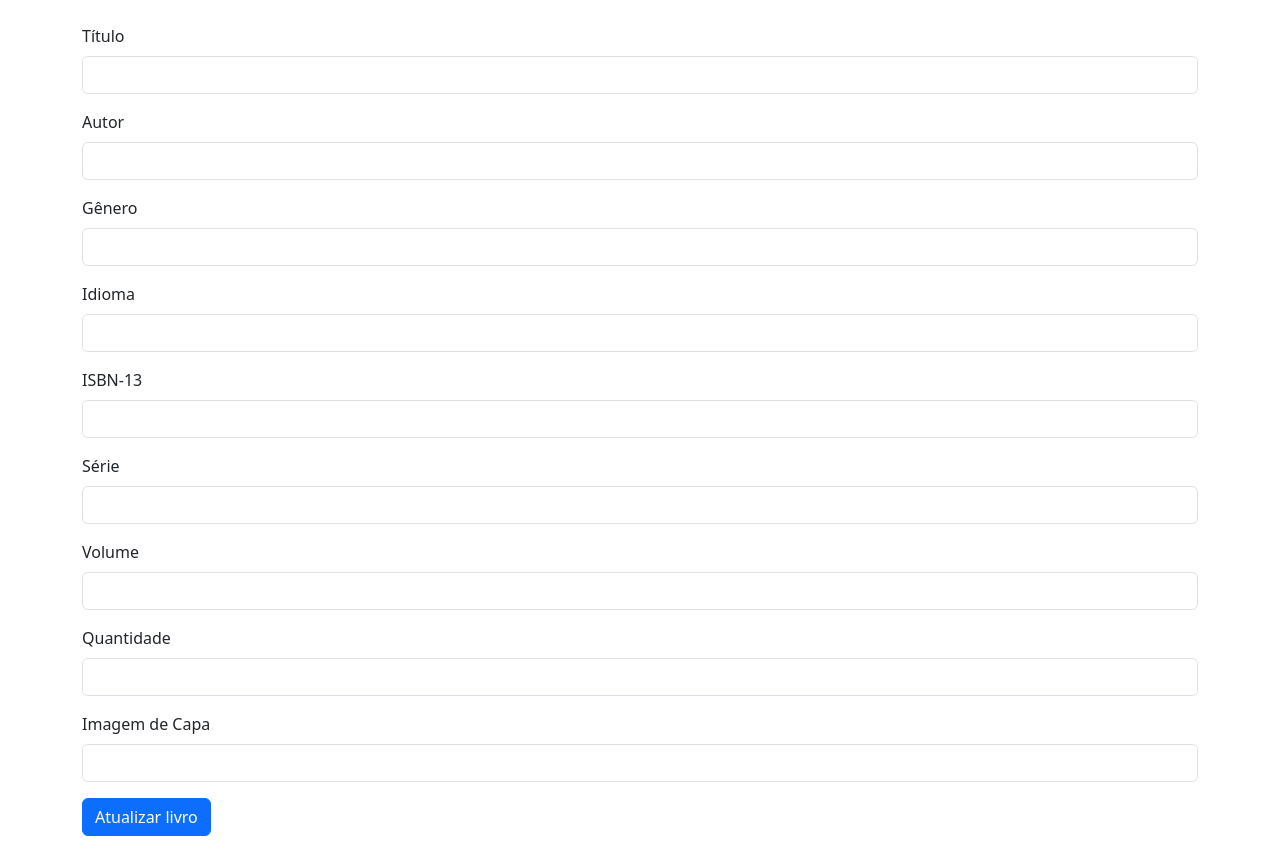
After one commit to fe-tabs/utd-php-module-05-assignment, a CodeIgniter 4 app: template app/Views/books/update.php in a window 1280 px wide. The commit adds this page. Run offline with PHP 8.4 and a stand-in for CodeIgniter, Linux system fonts and the light colour scheme; the template is opened without the code that fills it, so the values that code supplies are empty; some libraries are stand-ins or nearby versions.

Commit message:
:sparkles: feat: update book

```diff
--- a/app/Config/Routes.php
+++ b/app/Config/Routes.php
@@ -7,6 +7,7 @@ use CodeIgniter\Router\RouteCollection;
  */
 $routes->get('/', 'Home::index');
 
+$routes->get('/books', 'BookController::listAll');
 $routes->get('/books/new', 'BookController::add');
-$routes->get('/books', 'BookController::listAll');
+$routes->post('/books/update/(:any)', 'BookController::update/$1');
 $routes->post('/books/save', 'BookController::save');
--- a/app/Controllers/BookController.php
+++ b/app/Controllers/BookController.php
@@ -25,6 +25,12 @@ class BookController extends BaseController
         return view('books/listAll', $data);
     }
 
+    public function update($id) {
+        $data['update'] = $this->model->find($id);
+
+        return view('books/update', $data);
+    }
+
     public function save()
     {
         $this->model->save($_POST);
--- /dev/null
+++ b/app/Views/books/update.php
@@ -0,0 +1,78 @@
+<?php
+  $data = $update;
+
+  use Config\App;
+
+?>
+<!DOCTYPE html>
+<html lang="pt-br">
+  <head>
+    <meta charset="UTF-8">
+    <meta name="viewport" content="width=device-width, initial-scale=1.0">
+
+    <title>Biblioteca UTD</title>
+
+    <link href="https://cdn.jsdelivr.net/npm/bootstrap@5.3.3/dist/css/bootstrap.min.css" rel="stylesheet" integrity="sha384-QWTKZyjpPEjISv5WaRU9OFeRpok6YctnYmDr5pNlyT2bRjXh0JMhjY6hW+ALEwIH" crossorigin="anonymous">
+    <link rel="stylesheet" href="https://cdn.jsdelivr.net/npm/bootstrap-icons@1.3.0/font/bootstrap-icons.css">
+    <link rel="stylesheet" href="assets/css/style.css">
+  </head>
+
+  <body>
+  <main class="container py-4 h-100">
+    <form action="<?php $baseURL;?>/books/save" method="POST">
+      <div class="mb-3">
+        <label for="title" class="form-label">Título</label>
+        <input type="text" class="form-control" id="title" name="title" value="<?= $data['title'];?>">
+      </div>
+
+      <div class="mb-3">
+        <label for="author" class="form-label">Autor</label>
+        <input type="text" class="form-control" id="author" name="author" value="<?= $data['author'];?>">
+      </div>
+
+      <div class="mb-3">
+        <label for="genre" class="form-label">Gênero</label>
+        <input type="text" class="form-control" id="genre" name="genre" value="<?= $data['genre'];?>">
+      </div>
+
+      <div class="mb-3">
+        <label for="language" class="form-label">Idioma</label>
+        <input type="text" class="form-control" id="language" name="language" value="<?= $data['language'];?>">
+      </div>
+
+      <div class="mb-3">
+        <label for="isbn_13" class="form-label">ISBN-13</label>
+        <input type="text" class="form-control" id="isbn_13" name="isbn_13" value="<?= $data['isbn_13'];?>">
+      </div>
+
+      <div class="mb-3">
+        <label for="series_name" class="form-label">Série</label>
+        <input type="text" class="form-control" id="series_name" name="series_name" value="<?= $data['series_name'];?>">
+      </div>
+
+      <div class="mb-3">
+        <label for="series_volume" class="form-label">Volume</label>
+        <input type="int" class="form-control" id="series_volume" name="series_volume" value="<?= $data['series_volume'];?>">
+      </div>
+
+      <div class="mb-3">
+        <label for="quantity" class="form-label">Quantidade</label>
+        <input type="number" class="form-control" id="quantity" name="quantity" value="<?= $data['quantity'];?>">
+      </div>
+
+      <div class="mb-3">
+        <label for="cover_image" class="form-label">Imagem de Capa</label>
+        <input type="text" class="form-control" id="cover_image" name="cover_image" value="<?= $data['cover_image'];?>">
+      </div>
+
+      <input type="hidden" id="id" name="id" value="<?=$data['id'];?>">
+      <input type="hidden" id="action" name="action" value="update">
+
+      <button type="submit" class="btn btn-primary">Atualizar livro</button>
+    </form>
+  </main>
+
+    <script src="https://cdn.jsdelivr.net/npm/bootstrap@5.3.3/dist/js/bootstrap.bundle.min.js" integrity="sha384-YvpcrYf0tY3lHB60NNkmXc5s9fDVZLESaAA55NDzOxhy9GkcIdslK1eN7N6jIeHz" crossorigin="anonymous"></script>
+    <script src="assets/js/script.js"></script>
+  </body>
+</html>
```
Also changed, not shown: app/Views/books/listAll.php (+17 -0 lines).
